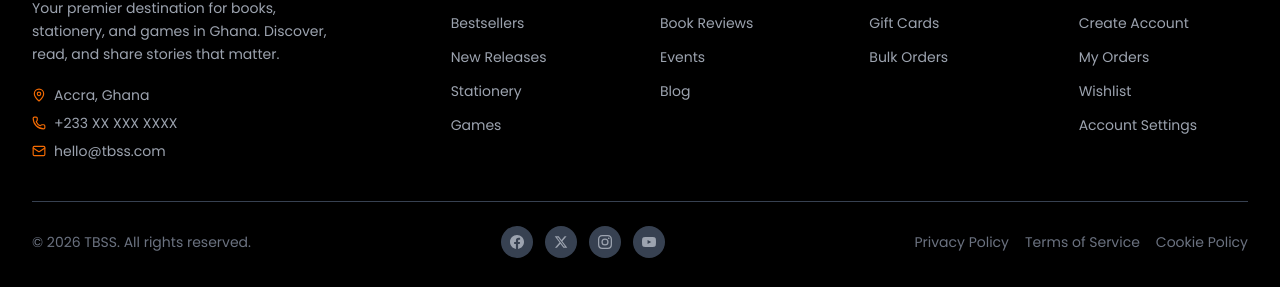
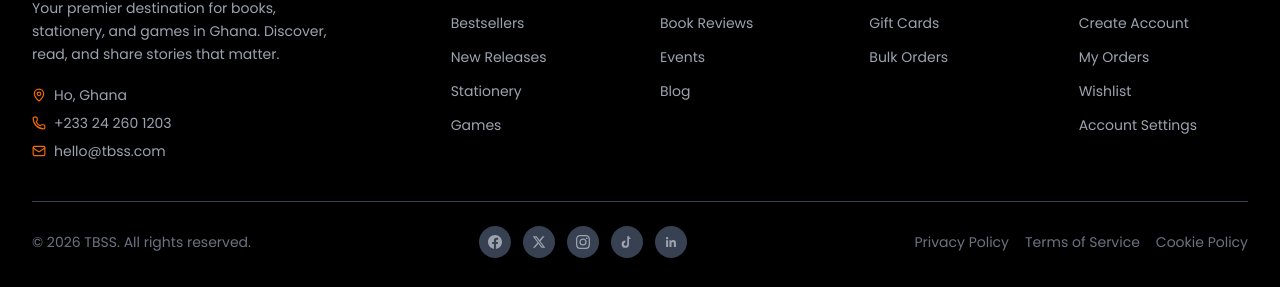
Before and after one commit to lifemac-afri/tbss-fe-web, a React (Vite) app: page / in a window 1280 px wide. Shown: the part 2650-2937 px from the top of the page. Built offline with nearby package versions, Linux system fonts and the light colour scheme; no server answers; a web font is replaced by a local one.

Commit message:
feature/FE-003 - Added the various social media links to the icons in the footer..

```diff
--- a/src/components/Footer.jsx
+++ b/src/components/Footer.jsx
@@ -18,9 +18,14 @@ const InstagramIcon = () => (
     <path d="M12 2.163c3.204 0 3.584.012 4.85.07 3.252.148 4.771 1.691 4.919 4.919.058 1.265.069 1.645.069 4.849 0 3.205-.012 3.584-.069 4.849-.149 3.225-1.664 4.771-4.919 4.919-1.266.058-1.644.07-4.85.07-3.204 0-3.584-.012-4.849-.07-3.26-.149-4.771-1.699-4.919-4.92-.058-1.265-.07-1.644-.07-4.849 0-3.204.013-3.583.07-4.849.149-3.227 1.664-4.771 4.919-4.919 1.266-.057 1.645-.069 4.849-.069zM12 0C8.741 0 8.333.014 7.053.072 2.695.272.273 2.69.073 7.052.014 8.333 0 8.741 0 12c0 3.259.014 3.668.072 4.948.2 4.358 2.618 6.78 6.98 6.98C8.333 23.986 8.741 24 12 24c3.259 0 3.668-.014 4.948-.072 4.354-.2 6.782-2.618 6.979-6.98.059-1.28.073-1.689.073-4.948 0-3.259-.014-3.667-.072-4.947-.196-4.354-2.617-6.78-6.979-6.98C15.668.014 15.259 0 12 0zm0 5.838a6.162 6.162 0 100 12.324 6.162 6.162 0 000-12.324zM12 16a4 4 0 110-8 4 4 0 010 8zm6.406-11.845a1.44 1.44 0 100 2.881 1.44 1.44 0 000-2.881z"/>
   </svg>
 );
-const YoutubeIcon = () => (
+const TikTokIcon = () => (
   <svg viewBox="0 0 24 24" fill="currentColor" className="w-3.5 h-3.5">
-    <path d="M23.498 6.186a3.016 3.016 0 00-2.122-2.136C19.505 3.545 12 3.545 12 3.545s-7.505 0-9.377.505A3.017 3.017 0 00.502 6.186C0 8.07 0 12 0 12s0 3.93.502 5.814a3.016 3.016 0 002.122 2.136c1.871.505 9.376.505 9.376.505s7.505 0 9.377-.505a3.015 3.015 0 002.122-2.136C24 15.93 24 12 24 12s0-3.93-.502-5.814zM9.545 15.568V8.432L15.818 12l-6.273 3.568z"/>
+    <path d="M19.59 6.69a4.83 4.83 0 0 1-3.77-4.25V2h-3.45v13.67a2.89 2.89 0 0 1-5.77 0 2.89 2.89 0 0 1 2.5-2.85v-3.45a6.34 6.34 0 1 0 6.34 6.34V6.69z"/>
+  </svg>
+);
+const LinkedInIcon = () => (
+  <svg viewBox="0 0 24 24" fill="currentColor" className="w-3.5 h-3.5">
+    <path d="M20.447 20.452h-3.554v-5.569c0-1.328-.027-3.037-1.852-3.037-1.853 0-2.136 1.445-2.136 2.939v5.667H9.351V9h3.414v1.561h.046c.477-.9 1.637-1.85 3.37-1.85 3.601 0 4.267 2.37 4.267 5.455v6.286zM5.337 7.433c-1.144 0-2.063-.926-2.063-2.065 0-1.138.92-2.063 2.063-2.063 1.14 0 2.064.925 2.064 2.063 0 1.139-.925 2.065-2.064 2.065zm1.782 13.019H3.555V9h3.564v11.452z"/>
   </svg>
 );
 
@@ -53,10 +58,11 @@ const footerLinks = {
 };
 
 const socials = [
-  { icon: FacebookIcon, href: '#', label: 'Facebook' },
-  { icon: TwitterIcon, href: '#', label: 'Twitter' },
-  { icon: InstagramIcon, href: '#', label: 'Instagram' },
-  { icon: YoutubeIcon, href: '#', label: 'YouTube' },
+  { icon: FacebookIcon, href: 'https://www.facebook.com/TBSSGH/#', label: 'Facebook' },
+  { icon: TwitterIcon, href: 'https://x.com/TBSSGH', label: 'Twitter' },
+  { icon: InstagramIcon, href: 'https://www.instagram.com/tbssgh?igsh=b3l5cWp6YTlxNmNt', label: 'Instagram' },
+  { icon: TikTokIcon, href: 'https://www.tiktok.com/@tbssgh?_r=1&_t=ZS-95iyezVci99', label: 'TikTok' },
+  { icon: LinkedInIcon, href: 'https://www.linkedin.com/company/tbssgh/', label: 'LinkedIn' },
 ];
 
 const Footer = () => {
@@ -73,11 +79,11 @@ const Footer = () => {
             <div className="space-y-2">
               <div className="flex items-center gap-2 text-sm text-neutral-400">
                 <MapPin size={14} className="flex-shrink-0 text-[#F46B03]" />
-                <span>Accra, Ghana</span>
+                <span>Ho, Ghana</span>
               </div>
               <div className="flex items-center gap-2 text-sm text-neutral-400">
                 <Phone size={14} className="flex-shrink-0 text-[#F46B03]" />
-                <span>+233 XX XXX XXXX</span>
+                <span>+233 24 260 1203</span>
               </div>
               <div className="flex items-center gap-2 text-sm text-neutral-400">
                 <Mail size={14} className="flex-shrink-0 text-[#F46B03]" />
@@ -117,6 +123,8 @@ const Footer = () => {
                 key={label}
                 href={href}
                 aria-label={label}
+                target="_blank"
+                rel="noopener noreferrer"
                 className="w-8 h-8 rounded-full bg-neutral-700 flex items-center justify-center text-neutral-400 hover:bg-[#F46B03] hover:text-white transition-all"
               >
                 <Icon />
```
